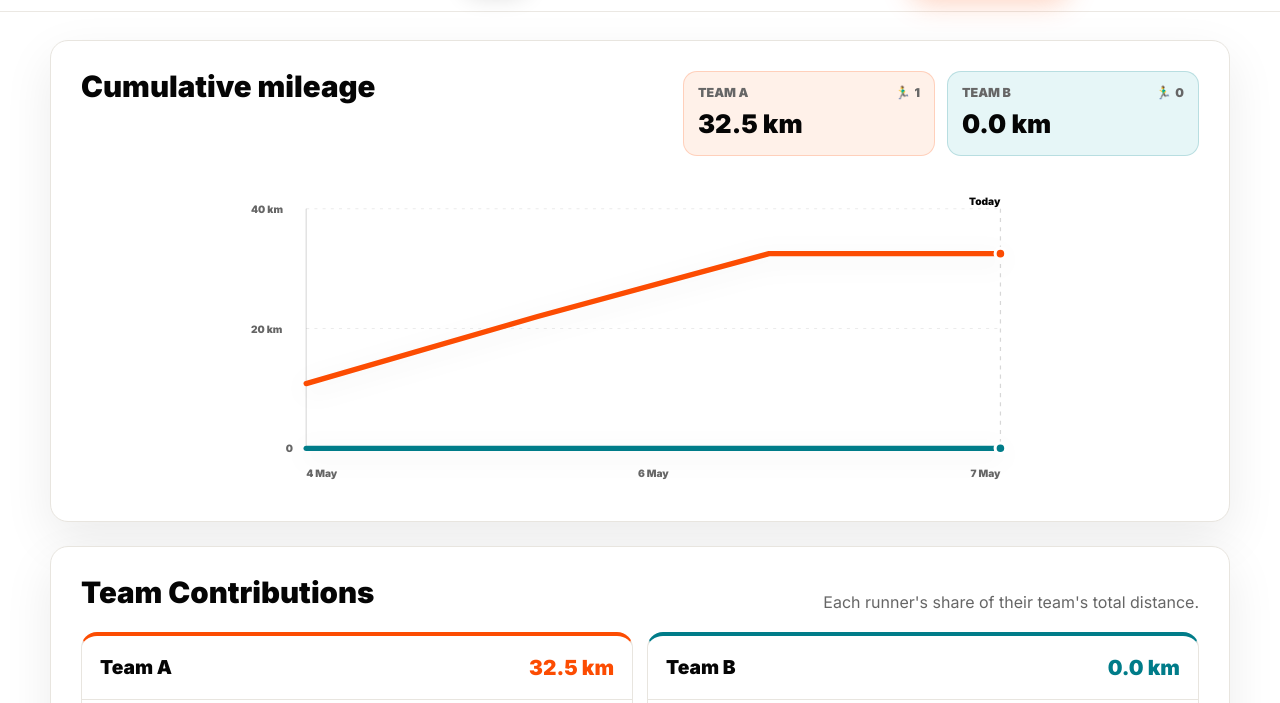
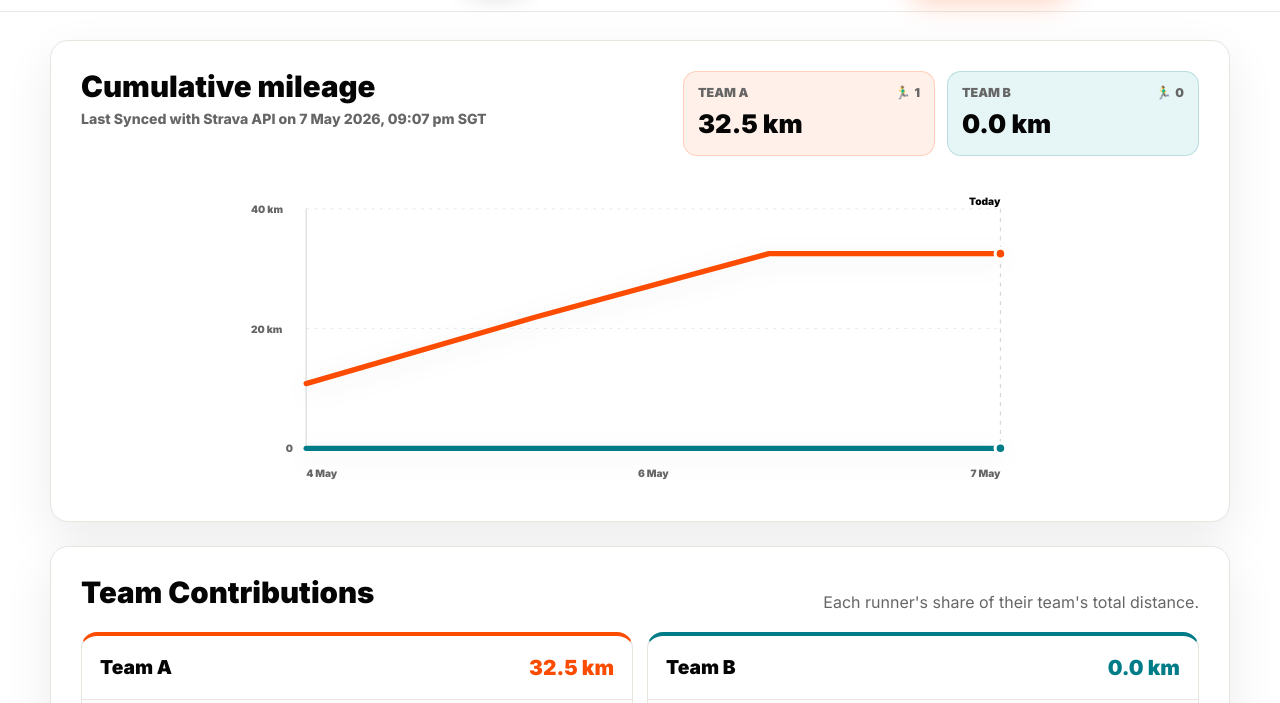
Before and after one commit to breadlover97/running-challenge, a plain HTML site: page index.html in a window 1280 px wide. Shown: the part 70-773 px from the top of the page. Drawn offline with Linux system fonts and the light colour scheme.

Commit message:
Move sync status to chart header

```diff
--- a/index.html
+++ b/index.html
@@ -29,7 +29,10 @@
       <section id="teams" class="team-summary anchor-section" aria-label="Team totals">
         <div class="team-card team-chart-card">
           <div class="chart-card-head">
-            <h2 class="chart-title">Cumulative mileage</h2>
+            <div class="chart-title-block">
+              <h2 class="chart-title">Cumulative mileage</h2>
+              <p id="syncStatus" class="chart-sync-status">Reading latest challenge data...</p>
+            </div>
             <div id="teamChartMetrics" class="team-chart-metrics" aria-label="Team mileage totals"></div>
           </div>
           <div id="teamComparisonChart" class="team-chart team-comparison-chart" aria-label="Team cumulative mileage"></div>
@@ -47,7 +50,7 @@
       <section id="leaderboard" class="panel anchor-section">
         <div class="section-heading">
           <h2>Leaderboard</h2>
-          <p id="syncStatus">Reading latest challenge data...</p>
+          <p>Ranked by total challenge distance, with Avg Pace and Avg Weekly Mileage for each runner.</p>
         </div>
         <div class="table-wrap">
           <table class="leaderboard-table">
--- a/styles.css
+++ b/styles.css
@@ -311,6 +311,19 @@ main {
   line-height: 1.05;
 }
 
+.chart-title-block {
+  display: grid;
+  gap: 6px;
+  min-width: 0;
+}
+
+.chart-sync-status {
+  margin: 0;
+  color: var(--muted);
+  font-size: 0.88rem;
+  font-weight: 800;
+}
+
 .team-chart-metrics {
   display: flex;
   flex-wrap: wrap;
```
